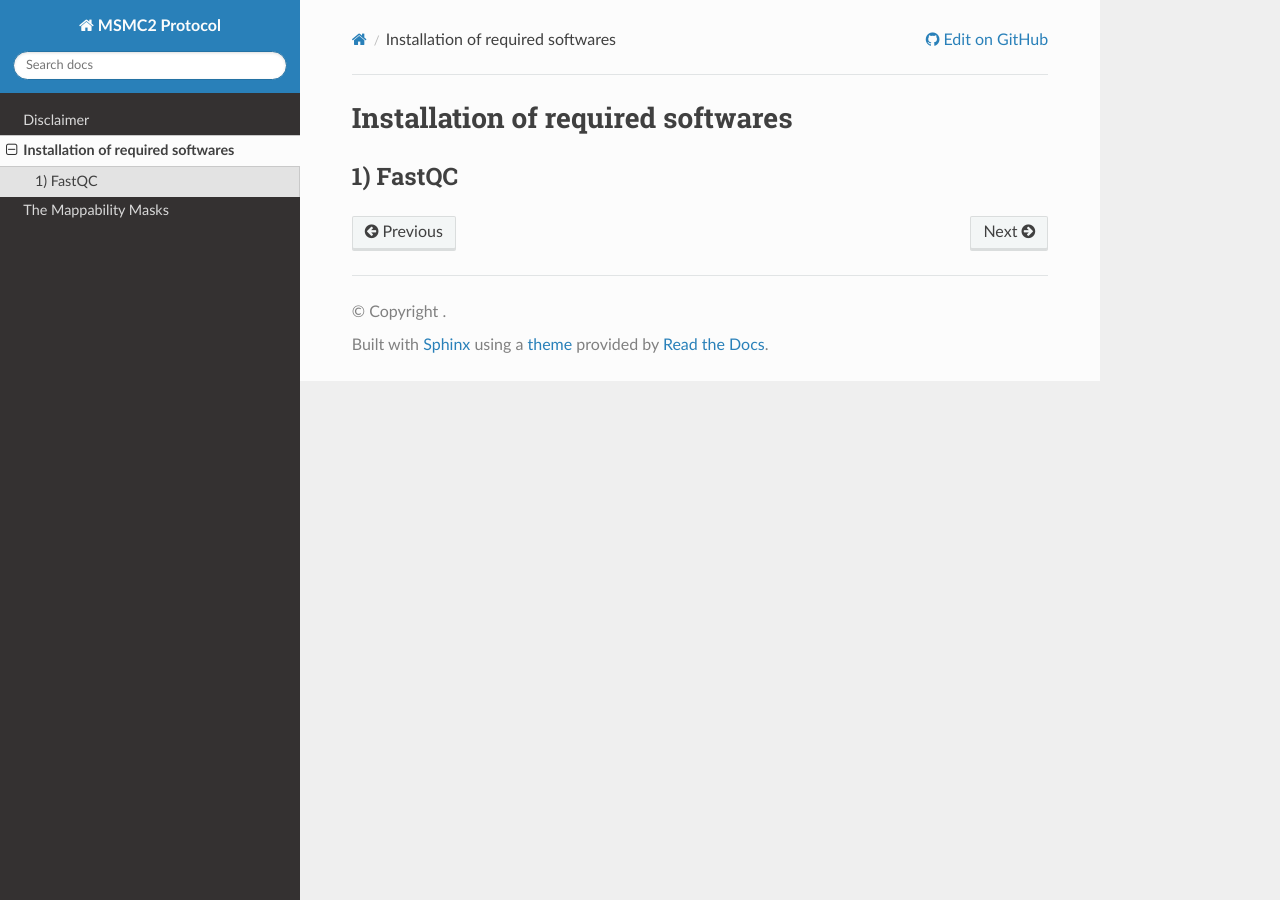
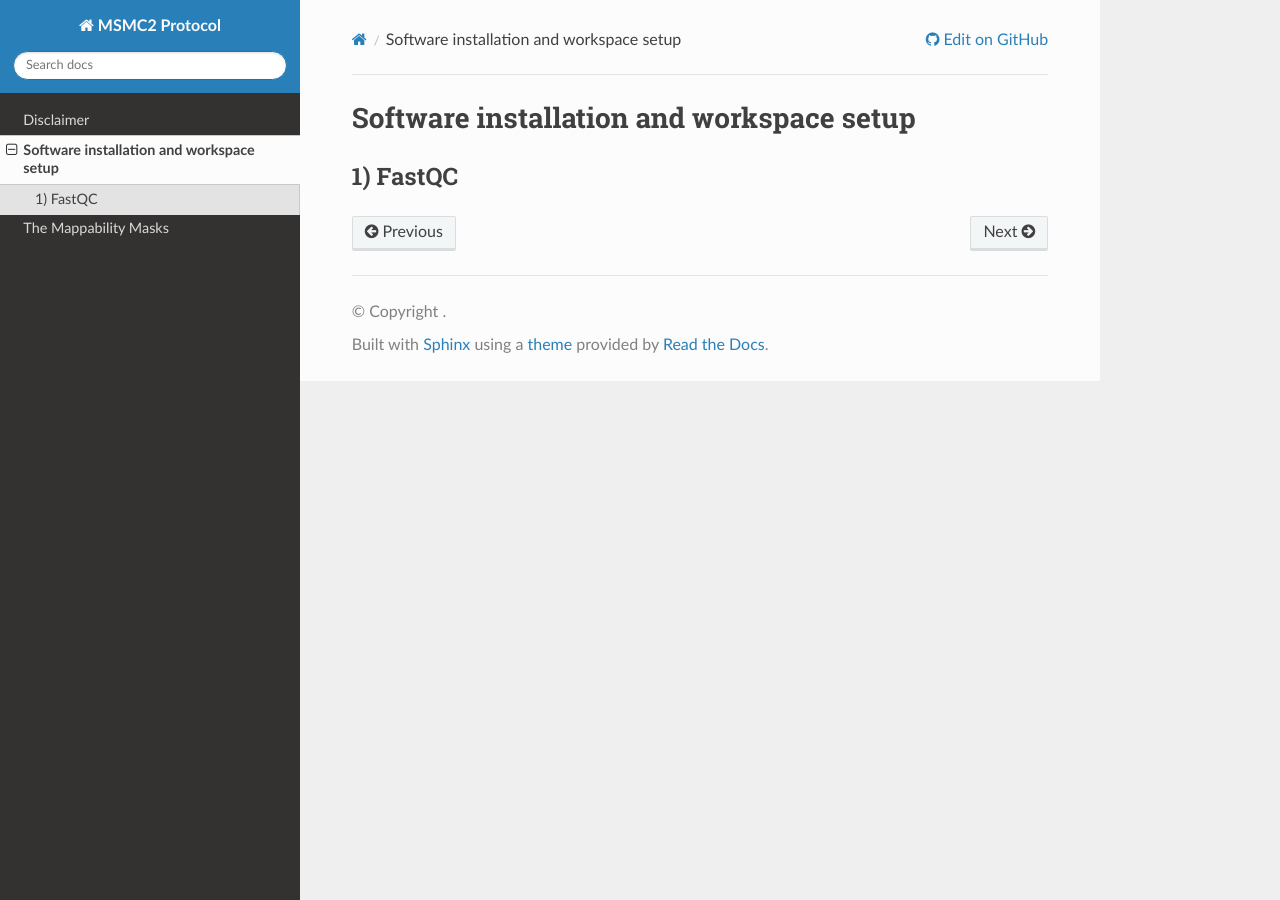
Before and after one commit to hoyosmanuel/MSMC2-Protocol, a Sphinx documentation site: the page built from docs/source/01_Required_Softs.rst, in a window 1280 px wide. Built offline with Sphinx 7.4.7 and the Read the Docs theme 3.1.0, drawn with Linux system fonts in a browser that asks for light colours.

Commit message:
Update 01_Required_Softs.rst

```diff
--- a/docs/source/01_Required_Softs.rst
+++ b/docs/source/01_Required_Softs.rst
@@ -1,5 +1,5 @@
-Installation of required softwares
-===================================
+Software installation and workspace setup
+==========================================
 
 1) FastQC
 -----------
```
